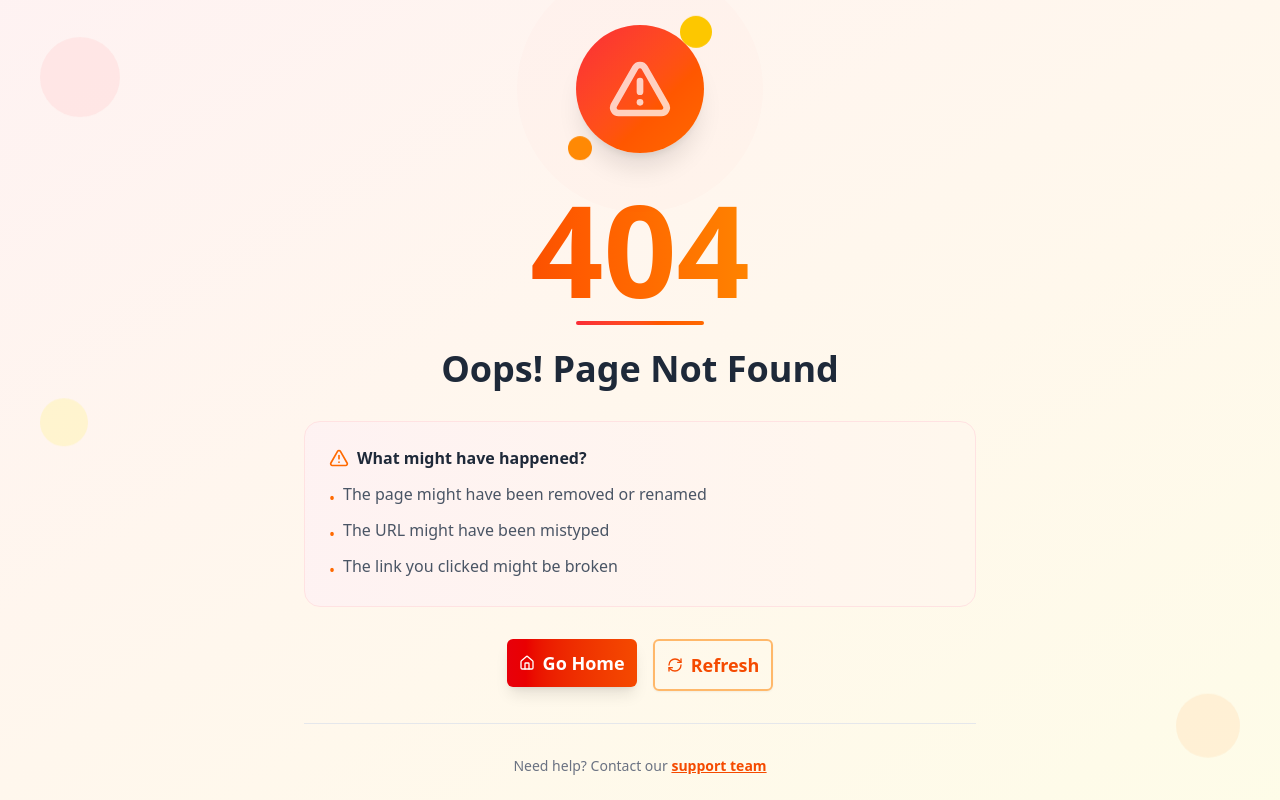
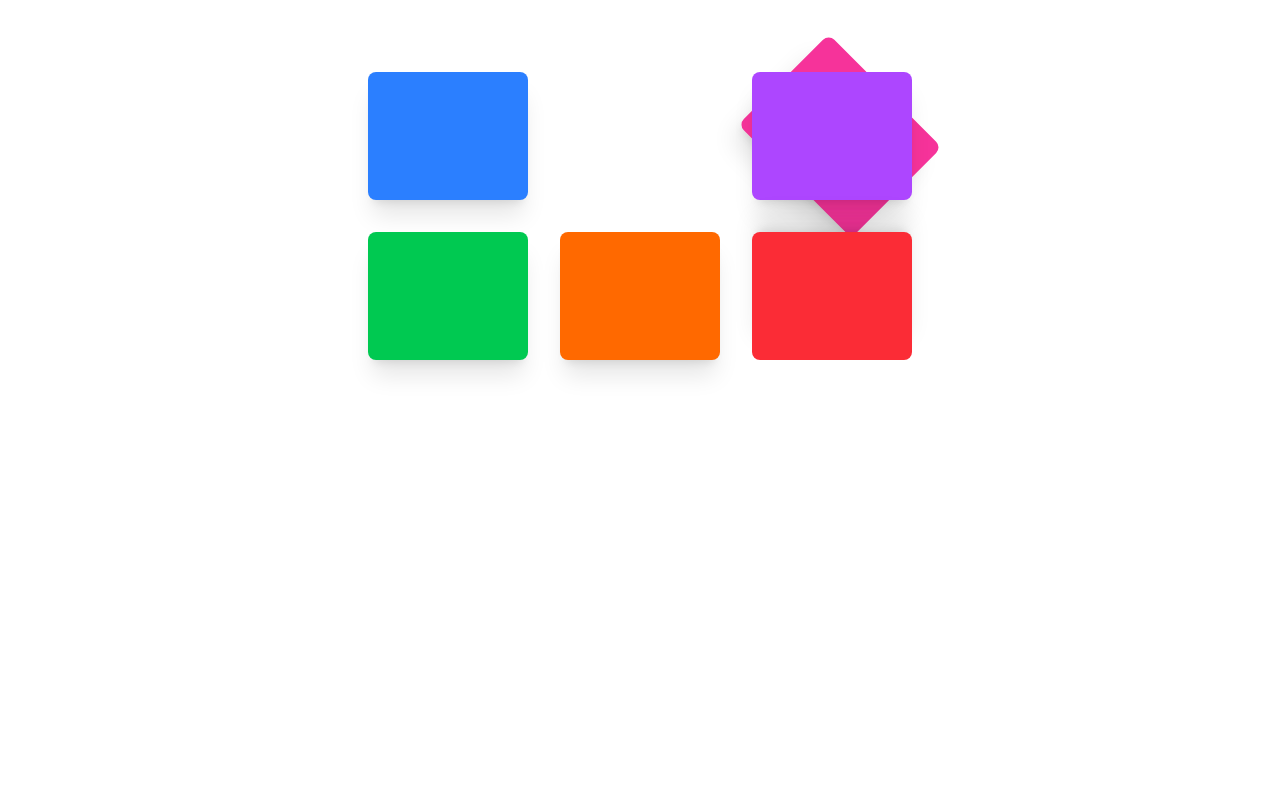
Before and after one commit to MujahidulIslam4541/practice-project-TypescriptAndRedux, a React (Vite) app: page /GSAP in a window 1280 px wide. Built offline with nearby package versions, Linux system fonts and the light colour scheme.

Commit message:
explore and implement GSAP

```diff
--- a/package.json
+++ b/package.json
@@ -10,6 +10,7 @@
     "preview": "vite preview"
   },
   "dependencies": {
+    "@gsap/react": "^2.1.2",
     "@radix-ui/react-alert-dialog": "^1.1.15",
     "@radix-ui/react-dialog": "^1.1.15",
     "@radix-ui/react-dropdown-menu": "^2.1.16",
--- a/src/App.tsx
+++ b/src/App.tsx
@@ -5,6 +5,7 @@ import ProductDetails from "@/components/ProductDetails";
 import AddToCart from "./components/AddToCart";
 import Error from "./pages/error/Error";
 import SignUp from "./components/signUp/SignUp";
+import GsapTo from "./components/GSAP/GsapTo";
 
 export default function App() {
   return (
@@ -20,6 +21,7 @@ export default function App() {
           <Route path="/addToCart" element={<AddToCart></AddToCart>}></Route>
           <Route path="/signIn" element={<SingIn></SingIn>}></Route>
           <Route path="/signUp" element={<SignUp></SignUp>}></Route>
+          <Route path="/GSAP" element={<GsapTo></GsapTo>}></Route>
         </Routes>
       </div>
     </Router>
--- /dev/null
+++ b/src/components/GSAP/GsapTo.tsx
@@ -0,0 +1,118 @@
+import gsap from "gsap";
+import { useGSAP } from "@gsap/react";
+
+const GsapTo = () => {
+  // Box 1 - From top with rotation
+  useGSAP(() => {
+    gsap.to("#box6", {
+      keyframes: [
+        { x: 200, duration: 0.5 },
+        { y: 200, duration: 0.5 },
+        { scale: 1.5, duration: 0.4 },
+        { rotate: 180, duration: 0.8 },
+        { x: 0, y: 0, scale: 1, duration: 0.6 },
+      ],
+      ease: "power4.out",
+    });
+  }, []);
+
+  useGSAP(() => {
+    const tl = gsap.timeline();
+
+    tl.from("#box4", {
+      x: -400,
+      opacity: 0,
+      duration: 1,
+      ease: "power2.out",
+    })
+      .to("#box4", {
+        rotate: 360,
+        duration: 1,
+      })
+      .to("#box4", {
+        duration: 0.6,
+      });
+  }, []);
+
+  useGSAP(() => {
+    gsap.fromTo(
+      "#box3",
+      { y: 300, opacity: 0, scale: 0.5 }, // start
+      { y: 0, opacity: 1, scale: 1, duration: 1.5, ease: "bounce.out" } // end
+    );
+  }, []);
+
+  useGSAP(() => {
+    gsap.to("#box2", {
+      x: 200,
+      scale: 1,
+      rotation: 45,
+      duration: 1.4,
+      ease: "power2.out",
+    });
+  }, []);
+
+  useGSAP(() => {
+    gsap.from("#box1", {
+      y: -500,
+      opacity: 0,
+      rotate: 360,
+      duration: 1.5,
+      ease: "power3.out",
+    });
+  }, []);
+
+  useGSAP(() => {
+    gsap.from("#box5", {
+      scale: 0,
+      opacity: 0,
+      duration: 1.3,
+      ease: "elastic.out(1, 0.3)",
+      repeat: 0,
+    });
+  }, []);
+
+  return (
+    <div className="flex items-center justify-center p-8 my-10">
+      <div className="grid grid-cols-3 gap-8">
+        {/* Box 1 */}
+        <div
+          className="w-40 h-32 bg-blue-500 rounded-lg shadow-xl"
+          id="box1"
+        ></div>
+
+        {/* Box 2 */}
+        <div
+          className="w-40 h-32 bg-pink-500 rounded-lg shadow-xl"
+          id="box2"
+        ></div>
+
+        {/* Box 3 */}
+        <div
+          className="w-40 h-32 bg-purple-500 rounded-lg shadow-xl"
+          id="box3"
+        ></div>
+
+        {/* Box 4 */}
+        <div
+          className="w-40 h-32 bg-green-500 rounded-lg shadow-xl"
+          id="box4"
+        ></div>
+
+        {/* Box 5 */}
+        <div
+          className="w-40 h-32 bg-orange-500 rounded-lg shadow-xl"
+          id="box5"
+        ></div>
+
+        {/* Box 6 */}
+        <div
+          className="w-40 h-32 bg-red-500 rounded-lg shadow-xl"
+          id="box6"
+        ></div>
+      </div>
+    </div>
+  );
+};
+
+export default GsapTo;
--- a/src/components/Navbar.tsx
+++ b/src/components/Navbar.tsx
@@ -51,12 +51,12 @@ const Navbar = () => {
                 {/* About */}
                 <NavigationMenuItem>
                   <NavigationMenuLink asChild>
-                    <a
-                      href="/about"
+                    <Link
+                      to="/GSAP"
                       className="px-4 py-2 text-sm font-medium text-gray-600 hover:text-gray-900 transition-colors"
                     >
-                      About
-                    </a>
+                      GSAP
+                    </Link>
                   </NavigationMenuLink>
                 </NavigationMenuItem>
 
--- a/src/components/products.tsx
+++ b/src/components/products.tsx
@@ -35,7 +35,7 @@ const Products = () => {
 
 
   return (
-    <div className="grid grid-cols-4 gap-8">
+    <div className="grid grid-cols-2 md:grid-cols-3 lg:grid-cols-4 gap-8">
       {mergedProducts.map((product) => (
         <ProductCard
           key={product.id}
--- a/src/pages/HomePage/Home.tsx
+++ b/src/pages/HomePage/Home.tsx
@@ -9,6 +9,7 @@ import AddProductModal, {
 // import toast from "react-hot-toast";
 import { useAppSelector } from "@/redux/hooks";
 import { Link } from "react-router-dom";
+import GsapTo from "@/components/GSAP/GsapTo";
 
 // import { useAddProductMutation } from "@/redux/endpoints/productApi";
 
@@ -72,6 +73,7 @@ const Home = () => {
           {/* Products list */}
           <Products />
 
+
           {/* Add Product Modal */}
           <AddProductModal
             isOpen={modalOpen}
```
Also changed, not shown: 1 other file (tests, documents, lock files or other folders).
